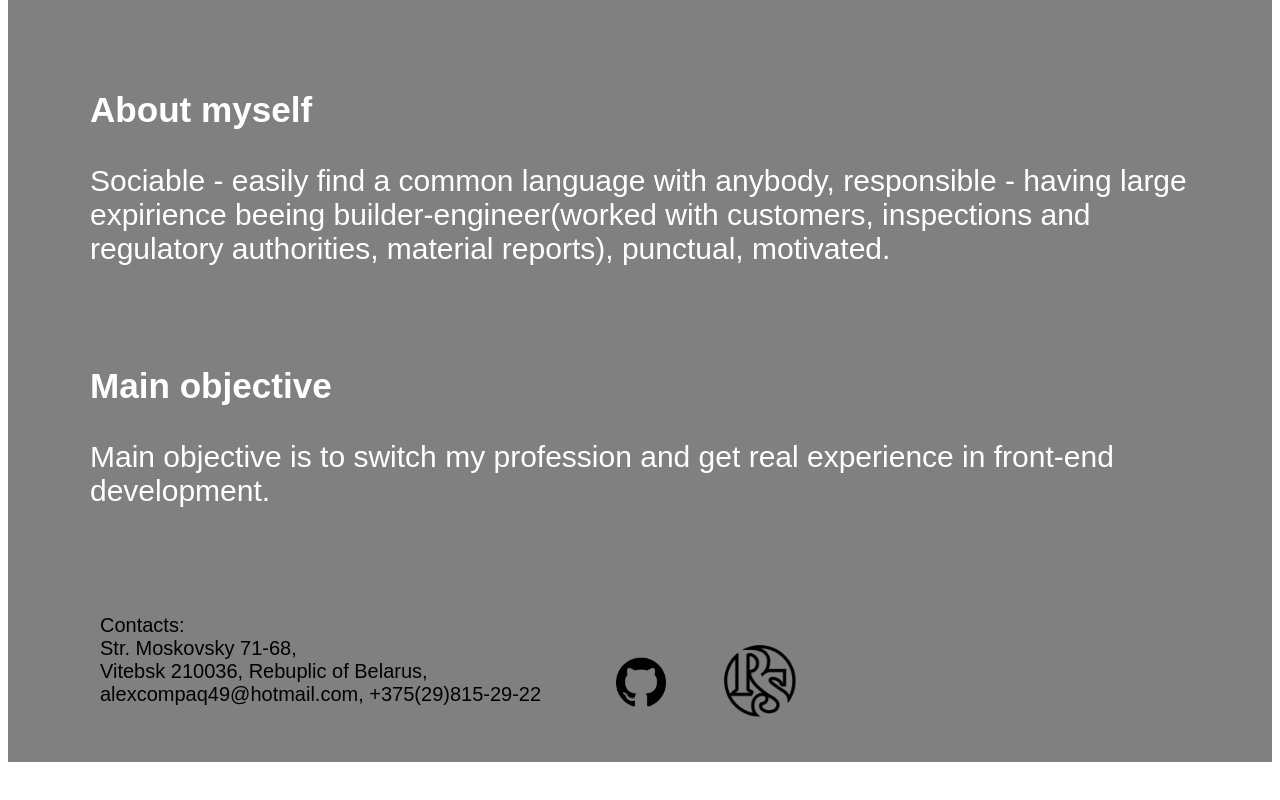
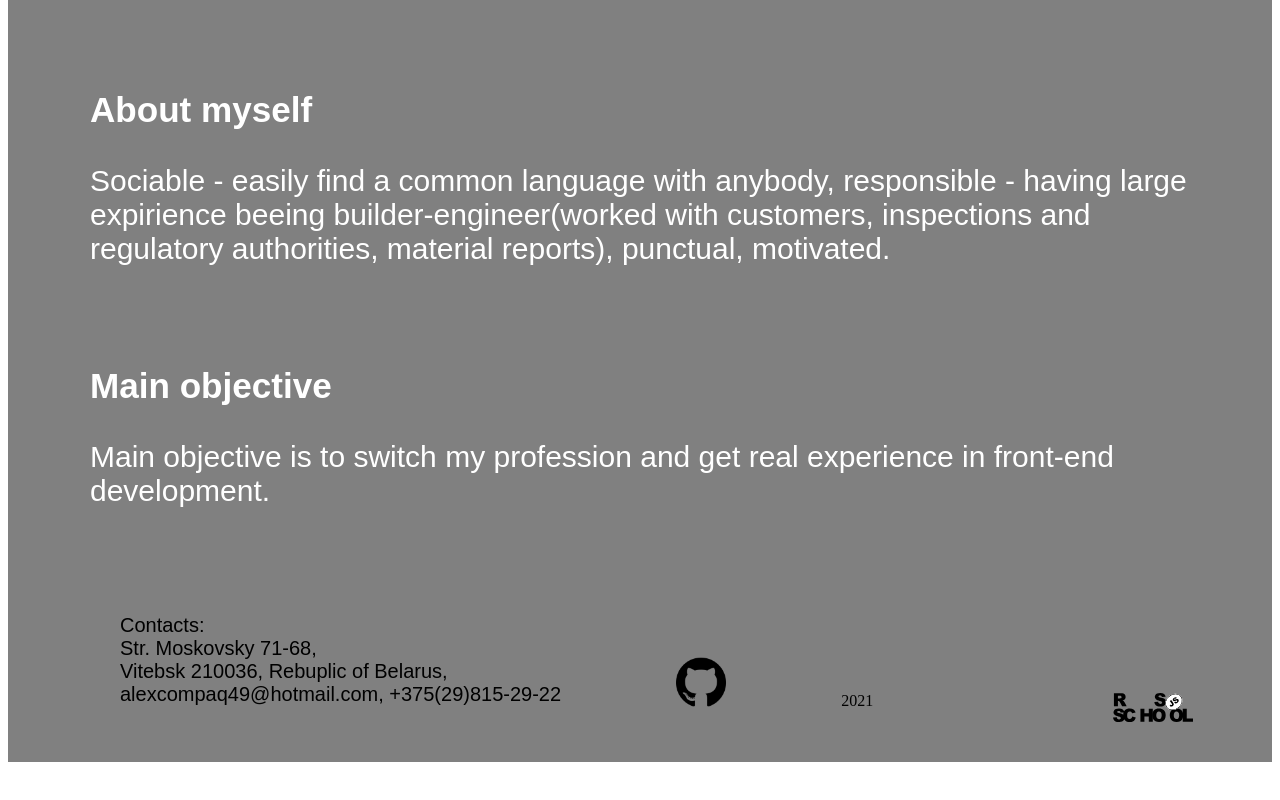
Before and after one commit to AlexeiKostsuikevich/rsschool-cv, a plain HTML site: page index.html in a window 1280 px wide. Shown: the part 1595-2395 px from the top of the page. Drawn offline with Linux system fonts and the light colour scheme; files whose address does not match are found by name.

Commit message:
init: fix links

```diff
--- a/cv.css
+++ b/cv.css
@@ -163,7 +163,14 @@ h3{
     list-style-type: none;
 }
 .item{
-    padding: 20px;
+    padding: 20px 40px;
+}
+.year{
+    padding: 20px 60px;
+    list-style-type: none;
+}
+#footer_img_logo{
+    padding: 0px 0px 0px 140px;
 }
 .item:hover{
     opacity: 0.75;
--- a/index.html
+++ b/index.html
@@ -87,7 +87,8 @@
                             alexcompaq49@hotmail.com, +375(29)815-29-22</p> </li>
                         <li class="item"><a href="https://github.com/AlexeiKostsuikevich" class="footer_img"><img
                                     src="D:\RSS\img\github.png" alt="github"></a></li>
-                        <li class="item"><a href="https://rs.school/" class="footer_img"><img src="D:\RSS\img\rss.png"
+                                    <li><p class="year">2021</p></li>
+                        <li class="item"><a href="https://rs.school/js/" class="footer_img" id="footer_img_logo"><img src="./img/rs_school_js.svg"
                                     alt="rss"></a></li>
                     </ul>
                 </div>
```
Also changed, not shown: img/rs_school_js.svg (added).
